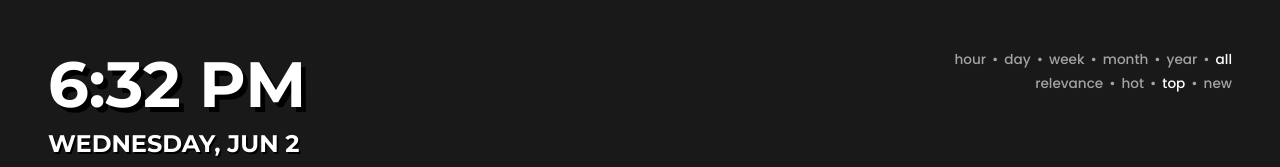
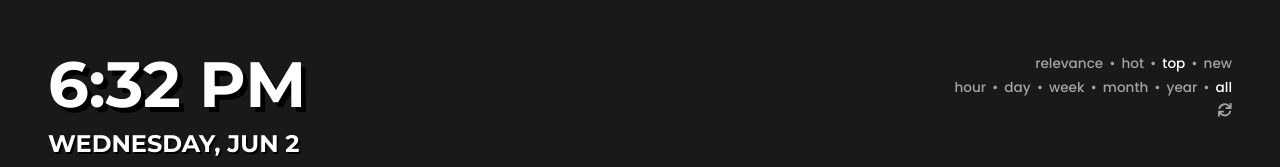
Before and after one commit to cf12/atarashii-tab, a React app: page / in a window 1280 px wide. Shown: the top 167 px of the page. Built offline with nearby package versions, Linux system fonts and the light colour scheme; no server answers.

Commit message:
Conform config values to Reddit search standardsTM

```diff
--- a/src/components/Config.js
+++ b/src/components/Config.js
@@ -1,15 +1,13 @@
 import React, { useContext } from "react"
+import { FaSync } from "react-icons/fa"
 
-import AppContext from '../contexts/AppContext'
+import AppContext from "../contexts/AppContext"
 
 import "./styles/Config.scss"
 
 const ValuePicker = ({ valueKey, values }) => {
-  const {
-    cache, setCache,
-    config, setConfig,
-    loaded, setLoaded
-  } = useContext(AppContext)
+  const { cache, setCache, config, setConfig, loaded, setLoaded } =
+    useContext(AppContext)
 
   const curValue = config[valueKey]
 
@@ -28,13 +26,19 @@ const ValuePicker = ({ valueKey, values }) => {
               <a
                 key={value}
                 onClick={(e) => {
-                  setConfig({
+                  let newConfig = {
                     ...config,
                     [valueKey]: value,
-                  })
+                  }
+
+                  // Sorting by new on Reddit needs to be all
+                  if (valueKey === "sort" && value === "new")
+                    newConfig.t = "all"
+
+                  setConfig(newConfig)
                   setCache({
                     lastUpdated: -1,
-                    data: []
+                    data: [],
                   })
                   setLoaded(false)
                 }}
@@ -49,20 +53,23 @@ const ValuePicker = ({ valueKey, values }) => {
 }
 
 export default () => {
-  // TODO: Spinner for !config
-  // if (!config || !open) return null
+  const { config } = useContext(AppContext)
 
   return (
     <div className="config">
       <ValuePicker
-        valueKey="t"
-        values={["hour", "day", "week", "month", "year", "all"]}
-      />
-
-      <ValuePicker
         valueKey="sort"
         values={["relevance", "hot", "top", "new"]}
       />
+
+      {config.sort !== "new" && (
+        <ValuePicker
+          valueKey="t"
+          values={["hour", "day", "week", "month", "year", "all"]}
+        />
+      )}
+
+      <FaSync />
     </div>
   )
 }
--- a/src/components/styles/Config.scss
+++ b/src/components/styles/Config.scss
@@ -1,9 +1,14 @@
 .config {
+  display: flex;
+  flex-direction: column;
+  align-items: flex-end;
+
   font-family: 'Poppins', sans-serif;
   font-weight: 500;
   font-size: .85rem;
 
-  line-height: 175%;
+  margin-top: 8px;
+  gap: 8px;
 
   color: rgba(white, 60%);
 
@@ -27,4 +32,13 @@
       color: white;
     }
   }
+
+  & > svg {
+    transition: transform 100ms ease;
+
+    &:hover {
+      color: white;
+      transform: scale(1.1);
+    }
+  }
 }
```
